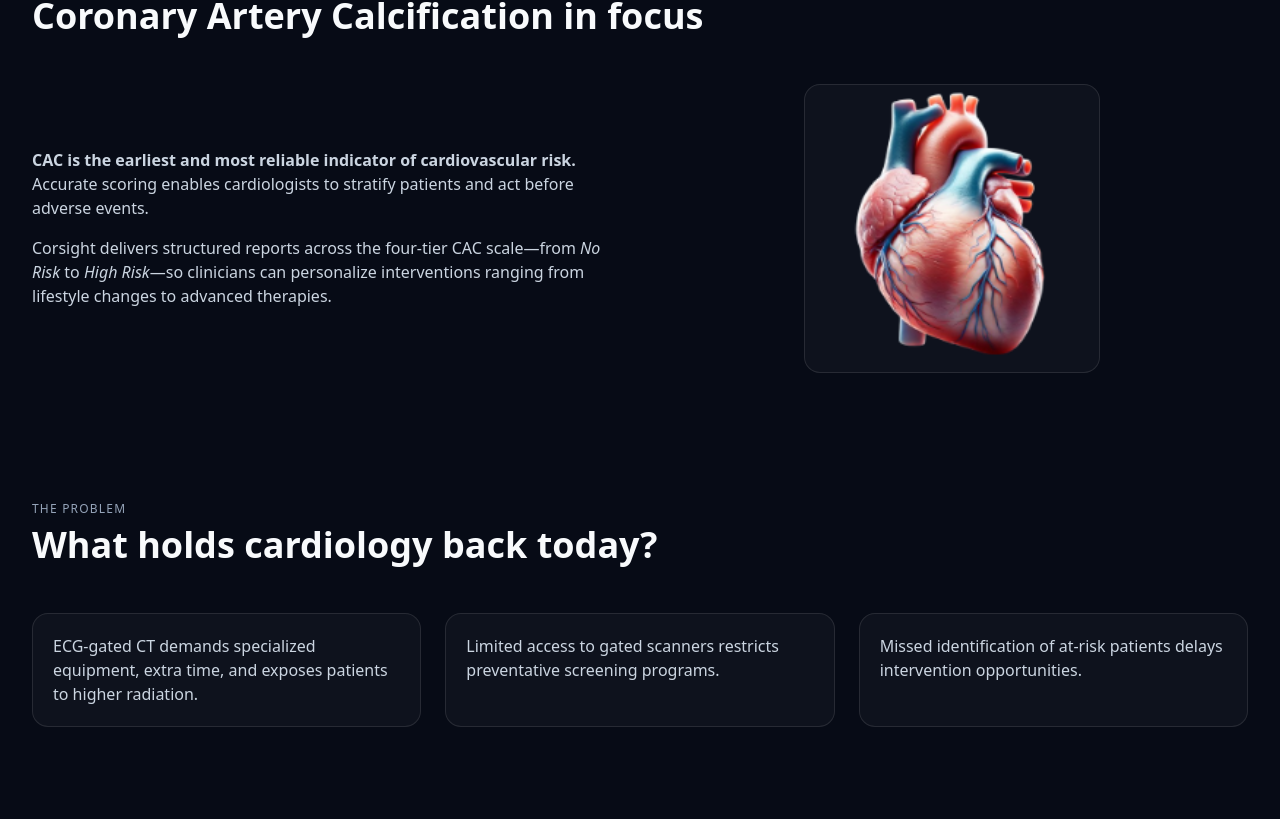
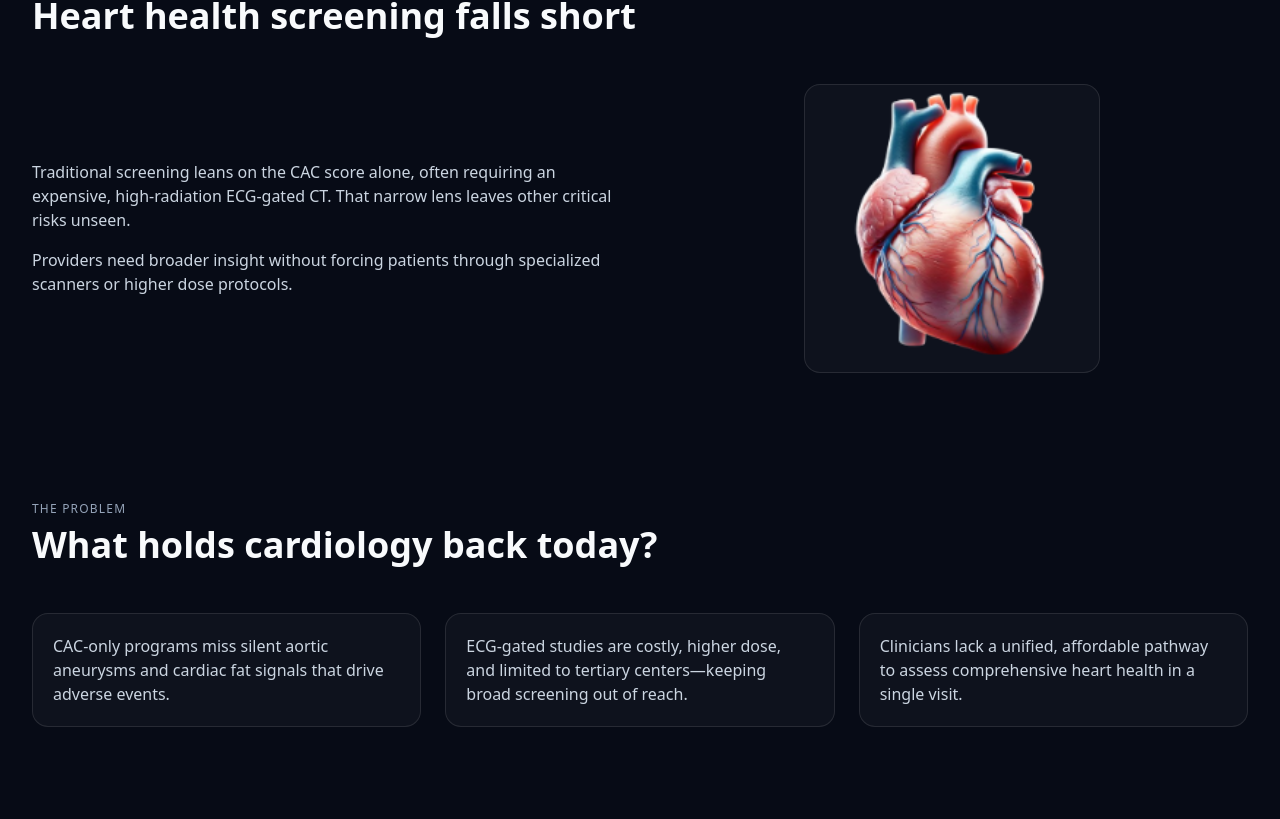
Before and after one commit to BiocliqAI/website-new, a React (Vite) app: page /corsight in a window 1280 px wide. Shown: the part 801-1620 px from the top of the page. Built offline with nearby package versions, Linux system fonts and the light colour scheme.

Commit message:
content: reframe corsight value narrative
Co-authored-by: factory-droid[bot] <138933559+factory-droid[bot]@users.noreply.github.com>

```diff
--- a/src/pages/CorsightPage.tsx
+++ b/src/pages/CorsightPage.tsx
@@ -3,12 +3,6 @@ import { Link } from 'react-router-dom'
 import Section from '../components/Section'
 import GlowOrb from '../components/GlowOrb'
 import Badge from '../components/Badge'
-
-const problemPoints = [
-  'ECG-gated CT demands specialized equipment, extra time, and exposes patients to higher radiation.',
-  'Limited access to gated scanners restricts preventative screening programs.',
-  'Missed identification of at-risk patients delays intervention opportunities.'
-]
 
 const solutionHighlights = [
   {
@@ -100,14 +94,14 @@ export default function CorsightPage() {
         </Section>
       </div>
 
-      <Section kicker="Clinical context" title="Coronary Artery Calcification in focus">
+      <Section kicker="Clinical context" title="Heart health screening falls short">
         <div className="grid md:grid-cols-2 gap-8 items-center">
           <div className="space-y-4 text-sm md:text-base text-slate-300">
             <p>
-              <strong>CAC is the earliest and most reliable indicator of cardiovascular risk.</strong> Accurate scoring enables cardiologists to stratify patients and act before adverse events.
+              Traditional screening leans on the CAC score alone, often requiring an expensive, high-radiation ECG-gated CT. That narrow lens leaves other critical risks unseen.
             </p>
             <p>
-              Corsight delivers structured reports across the four-tier CAC scale&mdash;from <em>No Risk</em> to <em>High Risk</em>&mdash;so clinicians can personalize interventions ranging from lifestyle changes to advanced therapies.
+              Providers need broader insight without forcing patients through specialized scanners or higher dose protocols.
             </p>
           </div>
           <div className="flex justify-center">
@@ -120,11 +114,15 @@ export default function CorsightPage() {
 
       <Section title="What holds cardiology back today?" kicker="The problem">
         <div className="grid md:grid-cols-3 gap-6">
-          {problemPoints.map((item) => (
-            <div key={item} className="rounded-2xl border border-white/10 bg-white/[0.03] p-5 text-sm md:text-base text-slate-300">
-              {item}
-            </div>
-          ))}
+          <div className="rounded-2xl border border-white/10 bg-white/[0.03] p-5 text-sm md:text-base text-slate-300">
+            CAC-only programs miss silent aortic aneurysms and cardiac fat signals that drive adverse events.
+          </div>
+          <div className="rounded-2xl border border-white/10 bg-white/[0.03] p-5 text-sm md:text-base text-slate-300">
+            ECG-gated studies are costly, higher dose, and limited to tertiary centers—keeping broad screening out of reach.
+          </div>
+          <div className="rounded-2xl border border-white/10 bg-white/[0.03] p-5 text-sm md:text-base text-slate-300">
+            Clinicians lack a unified, affordable pathway to assess comprehensive heart health in a single visit.
+          </div>
         </div>
       </Section>
 
@@ -140,6 +138,9 @@ export default function CorsightPage() {
             </div>
           ))}
         </div>
+        <p className="mt-6 text-sm md:text-base text-slate-300 max-w-3xl">
+          Corsight delivers this broader assessment from a low-dose, affordable non-gated CT—bringing comprehensive heart health screening to everyday clinical settings.
+        </p>
       </Section>
 
       <Section id="workflow" title="Built for streamlined adoption" kicker="How it works">
```
